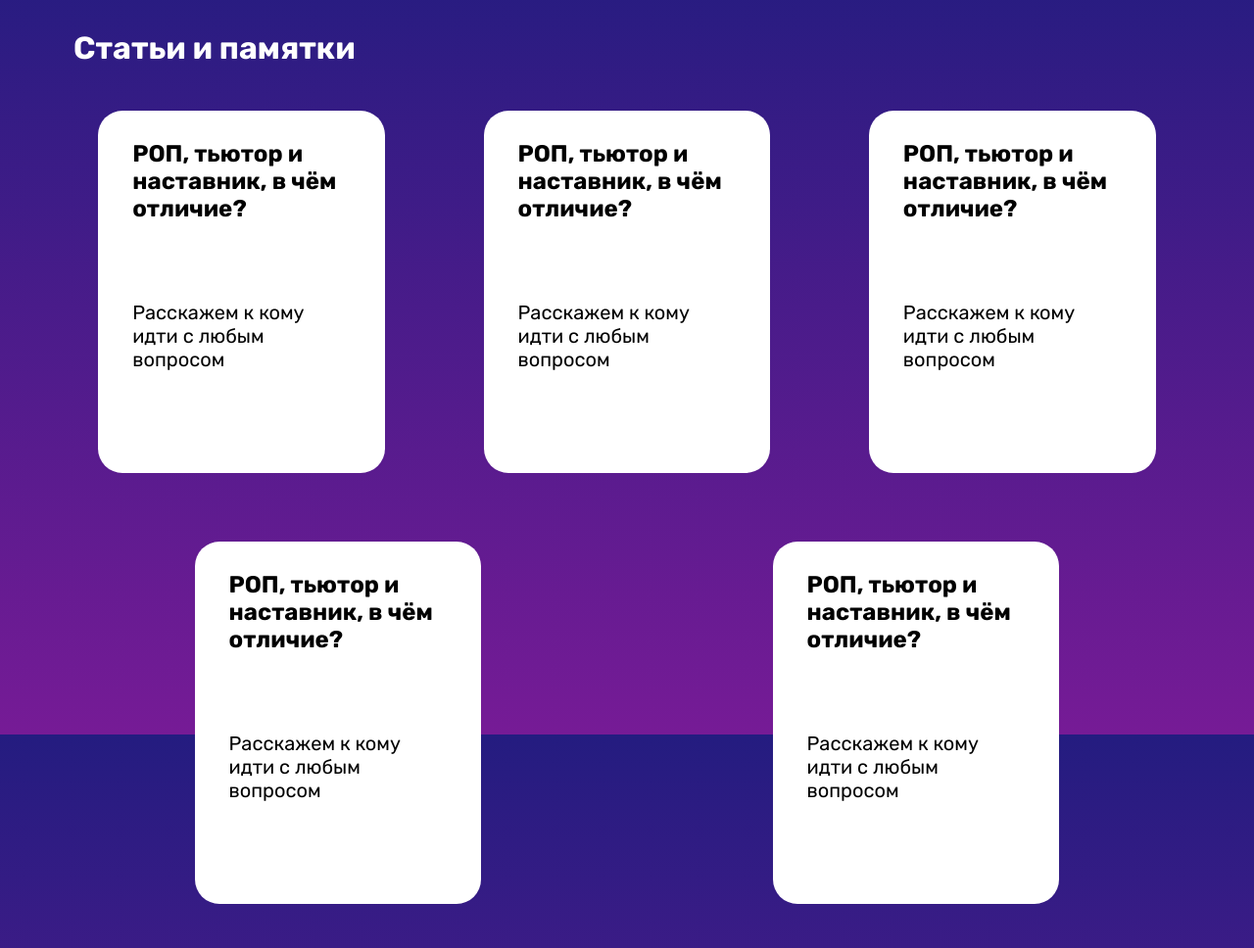
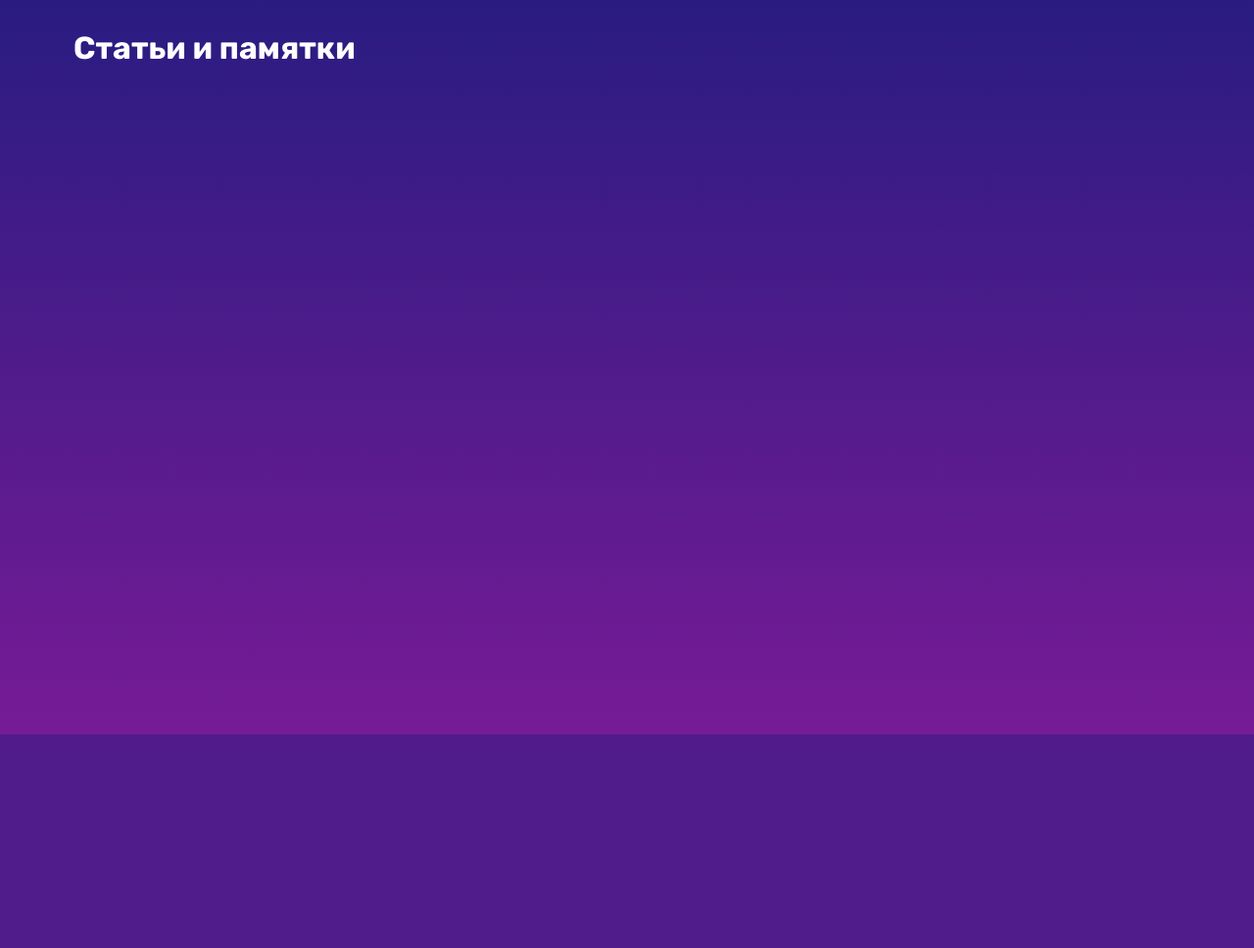
Before and after one commit to Estoneccc/RTFwebsite, a Django app: template website/RTFwebsiteApp/templates/article_list.html in a window 1280 px wide. Shown: the part 50-1018 px from the top of the page at 98% size. After the commit the page ends 800 px from the top, so only its background shows below. Run offline with Django 3.2, Linux system fonts and the light colour scheme; the template is opened without the code that fills it, so the values that code supplies are empty.

Commit message:
добавлен текст статей

```diff
--- a/website/RTFwebsiteApp/static/styles/articles.css
+++ b/website/RTFwebsiteApp/static/styles/articles.css
@@ -9,7 +9,7 @@
 .article__card {
     margin: 35px 45px;
     width: calc(33.3% - 100px);
-    height: 370px;
+    height: 200px;
     border-radius: 25px;
     background-color: #FFFFFF;
     color: #000000;
@@ -25,7 +25,8 @@
 .article__card a {
     color: inherit;
     text-decoration: none;
-    display: block;
+    display: grid;
+    place-items: center;
     width: 100%;
     height: 100%;
 }
--- a/website/RTFwebsiteApp/static/styles/style.css
+++ b/website/RTFwebsiteApp/static/styles/style.css
@@ -117,7 +117,7 @@ nav.menu__body._active {
     background-color: #FFFFFF;
     border-radius: 25px;
     color: #000;
-    padding: 20px;
+    padding: 20px 40px;
 }
 
 .main__header {
@@ -148,6 +148,11 @@ nav.menu__body._active {
     font-style: normal;
     font-weight: 700;
     line-height: normal;
+}
+
+.main__article-text h3 {
+    margin-top: 30px;
+    margin-bottom: 10px;
 }
 
 .main__image {
--- a/website/RTFwebsiteApp/templates/article_detail.html
+++ b/website/RTFwebsiteApp/templates/article_detail.html
@@ -11,7 +11,7 @@
         </div>
         <div class="main__article-text">
             <span class="main__publish-date">Дата публикации: {{ article.publication_date }}</span>
-            <p>{{ article.content }}</p>
+            <p>{{ article.content|safe }}</p>
         </div>
     </main>
 {% endblock main %}
--- a/website/RTFwebsiteApp/templates/article_list.html
+++ b/website/RTFwebsiteApp/templates/article_list.html
@@ -17,63 +17,10 @@
                         <div class="article__name">
                             <h4>{{ article.title }}</h4>
                         </div>
-                        <div class="article__desc">
-
-                        </div>
                     </div>
                 </a>
             </article>
             {% endfor %}
-            <article class="article__card">
-                <div class="article__content">
-                    <div class="article__name">
-                        <h4>РОП, тьютор и наставник, в чём отличие?</h4>
-                    </div>
-                    <div class="article__desc">
-                        <p>Расскажем к кому идти с любым вопросом</p>
-                    </div>
-                </div>
-            </article>
-            <article class="article__card">
-                <div class="article__content">
-                    <div class="article__name">
-                        <h4>РОП, тьютор и наставник, в чём отличие?</h4>
-                    </div>
-                    <div class="article__desc">
-                        <p>Расскажем к кому идти с любым вопросом</p>
-                    </div>
-                </div>
-            </article>
-            <article class="article__card">
-                <div class="article__content">
-                    <div class="article__name">
-                        <h4>РОП, тьютор и наставник, в чём отличие?</h4>
-                    </div>
-                    <div class="article__desc">
-                        <p>Расскажем к кому идти с любым вопросом</p>
-                    </div>
-                </div>
-            </article>
-            <article class="article__card">
-                <div class="article__content">
-                    <div class="article__name">
-                        <h4>РОП, тьютор и наставник, в чём отличие?</h4>
-                    </div>
-                    <div class="article__desc">
-                        <p>Расскажем к кому идти с любым вопросом</p>
-                    </div>
-                </div>
-            </article>
-            <article class="article__card">
-                <div class="article__content">
-                    <div class="article__name">
-                        <h4>РОП, тьютор и наставник, в чём отличие?</h4>
-                    </div>
-                    <div class="article__desc">
-                        <p>Расскажем к кому идти с любым вопросом</p>
-                    </div>
-                </div>
-            </article>
         </section>
     </main>
 {% endblock main %}
```
Also changed, not shown: website/db.sqlite3.
